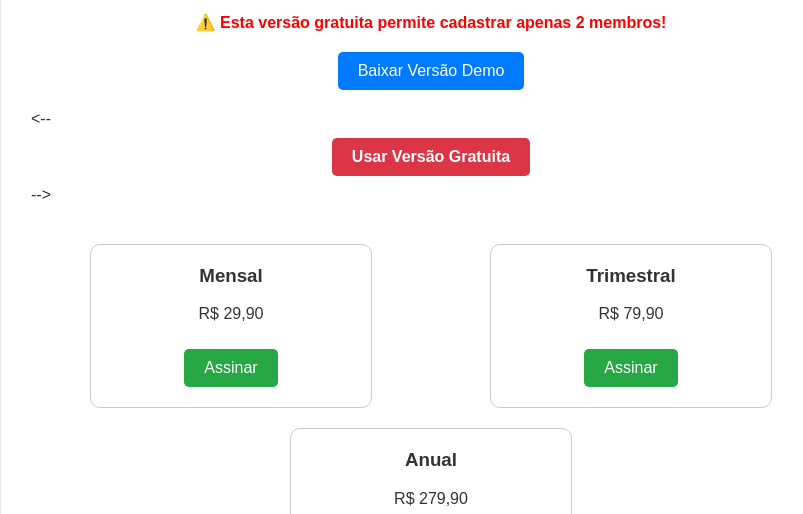
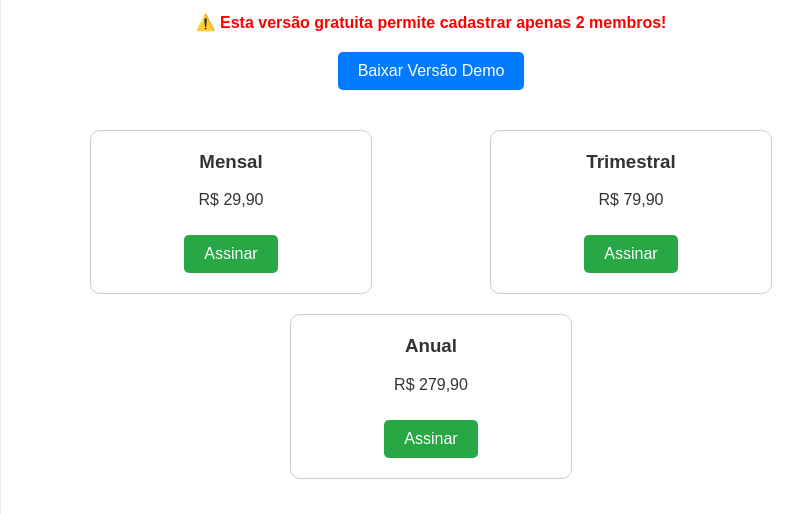
Before and after one commit to gustavohsilva/igplus-site, a plain HTML site: page index.html in a window 1280 px wide. Shown: the part 286-800 px from the top of the page, without its empty margins (209-1012 px from the left). Drawn offline with Linux system fonts and the light colour scheme.

Commit message:
Update index.html

```diff
--- a/index.html
+++ b/index.html
@@ -97,7 +97,7 @@
 
         <p class="aviso-demo">⚠️ Esta versão gratuita permite cadastrar apenas 2 membros!</p>
         <a href="https://seusite.com/download/IgPlusDemo.zip" class="btn btn-demo" download>Baixar Versão Demo</a>
-        <--<a href="https://seusite.com/usar-versao-gratis" class="btn btn-gratis">Usar Versão Gratuita</a>-->
+
 
         <div class="planos">
             <div class="plano">
```
